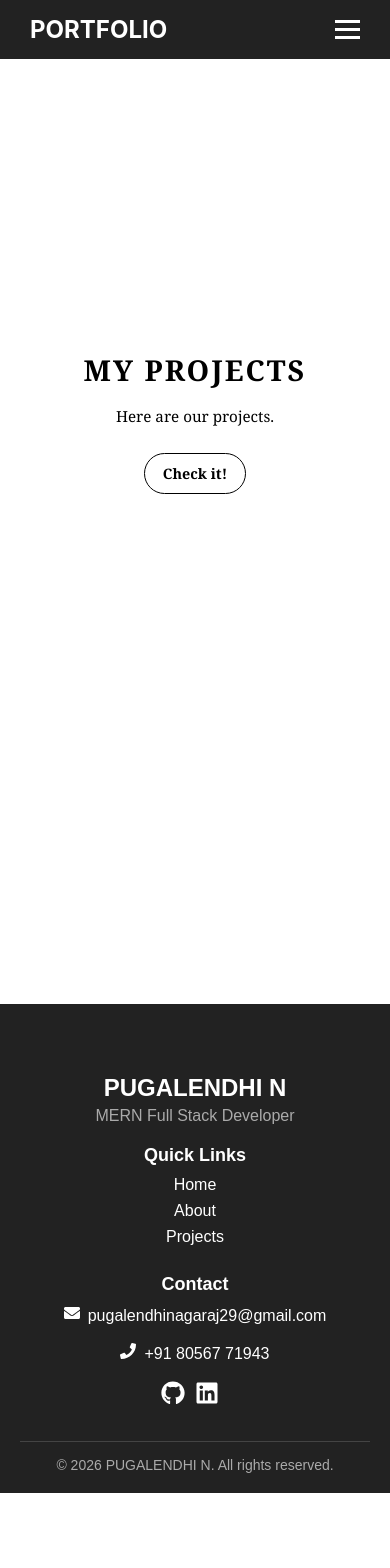
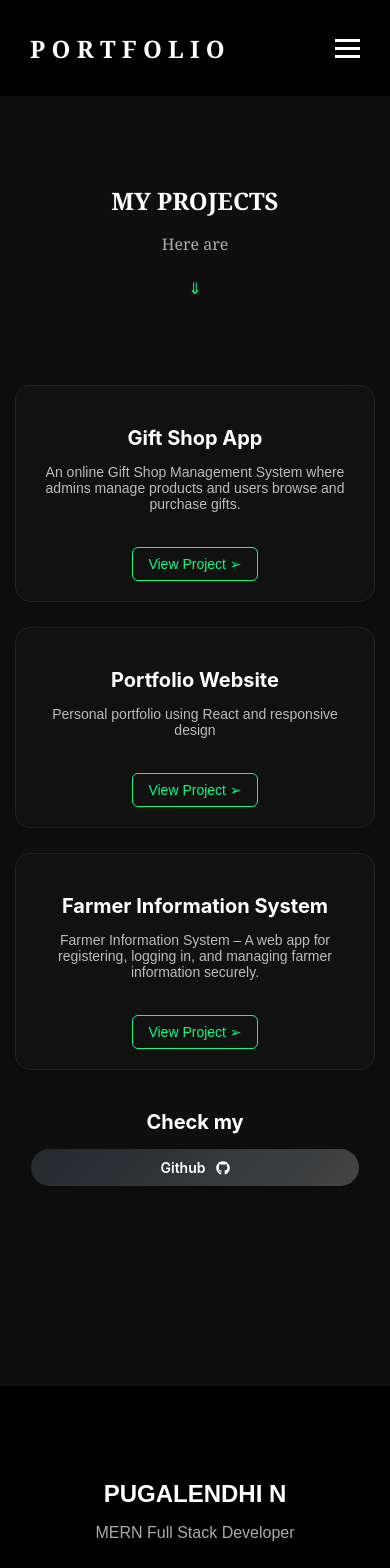
Before and after one commit to PUGALENDHI-N/Portfolio, a React (Create React App) app: page /project in a window 390 px wide. Shown: the top 1568 px of the page. Before the commit the page ends 1493 px from the top, so only its background shows below. Built offline with nearby package versions, Linux system fonts and the light colour scheme.

Commit message:
Updated UI with animated background and styles

```diff
--- a/src/component/Navbar.css
+++ b/src/component/Navbar.css
@@ -3,9 +3,10 @@
   top: 0;
   left: 0;
   width: 100%;
-  background-color: #222;
+  height: 6rem;
+  background-color: black;
   display: flex;
-  justify-content: space-between; /* Logo left, links right */
+  justify-content: space-between;
   align-items: center;
   padding: 15px 30px;
   z-index: 1000;
@@ -17,6 +18,10 @@
   font-size: 24px;
   font-weight: bold;
   text-decoration: none;
+  font-family: Georgia, 'Times New Roman', Times, serif;
+}
+.navbar .logo:hover{
+color: #00ff88;
 }
 
 .navbar .nav-links {
@@ -30,14 +35,17 @@
   font-weight: 500;
   font-size: 18px;
   transition: color 0.3s;
+  font-family: Georgia, 'Times New Roman', Times, serif;
 }
 
 .navbar .nav-links a:hover {
-  text-decoration: underline white 3px;
+ color: #00ff88;
+ text-shadow: 0 0 2px #00ff88;
+
 
 }
 
-/* Hamburger menu for mobile */
+
 .navbar .hamburger {
   display: none;
   flex-direction: column;
@@ -55,16 +63,16 @@
 @media (max-width: 768px) {
   .navbar .nav-links {
     position: absolute;
-    top: 70px; /* navbar height */
-    left: -100%; /* hide links off screen */
+    top: 70px;
+    left: -100%;
     width: 100%;
     flex-direction: column;
-    background-color: #222;
+    background-color: black;
     transition: left 0.3s ease;
   }
 
   .navbar .nav-links.active {
-    left: 0; /* show links when active */
+    left: 0;
   }
 
   .navbar .hamburger {
--- a/src/component/Navbar.js
+++ b/src/component/Navbar.js
@@ -11,7 +11,7 @@ function Navbar() {
 
   return (
     <nav className="navbar">
-      <Link className="logo" to="/">PORTFOLIO</Link>
+      <Link className="logo" to="/">P O R T F O L I O</Link>
 
       <div className={`nav-links ${menuActive ? "active" : ""}`}>
         <Link to="/" onClick={() => setMenuActive(false)}>Home</Link>
--- a/src/css/Footer.css
+++ b/src/css/Footer.css
@@ -1,6 +1,6 @@
-/* Base footer styles */
+
 .footer {
-  background-color: #222;
+  background-color: black;
   color: #fff;
   padding: 50px 20px 20px;
   font-family: Arial, sans-serif;
@@ -54,7 +54,8 @@
 
 .footer-center ul li a:hover,
 .footer-right .footer-social a:hover {
-  text-decoration: underline 3px white;
+color: #00ff88;
+text-shadow:0 0 2px #00ff88;
 }
 
 .footer-right .footer-social a {
@@ -84,7 +85,7 @@
 .footer-icon{
   margin-right: 8px;
 }
-/* Responsive styling */
+
 @media (max-width: 768px) {
   .footer-container {
     flex-direction: column;
--- a/src/css/Home.css
+++ b/src/css/Home.css
@@ -1,44 +1,141 @@
-/* Base styles (large screens) */
+body{
+  background: #0f0f0f;
+}
+
+
 .home-content {
   margin-top: 15rem;
   margin-left: 10rem;
   font-size: 50px;
   font-family: Georgia, 'Times New Roman', Times, serif;
-  line-height: 1.2;
+  line-height: 1.3;
   display: flex;
   align-items: center;
+  color: #fff;
 
-   opacity: 0;
-    animation: fadeIn 2s ease-in-out forwards;
+  opacity: 0;
+  animation: fadeIn 1.5s ease-in-out forwards;
 }
 
+
+.home-content b{
+  background: linear-gradient(90deg, #00ff88, #00ccff);
+  -webkit-background-clip: text;
+  background-clip: text;
+  -webkit-text-fill-color: transparent;
+  color: transparent;
+}
+
+
+.image-container{
+  overflow: hidden;
+  display: inline-block;
+}
+
+
+
+/* Image */
 .image-me{
   height: 280px;
   width: 435px;
   margin-left: 5rem;
+  border-radius: 20px;
 
-   opacity: 0;
-    animation: fadeIn 2s ease-in-out forwards;
+  transition: transform 0.4s ease, box-shadow 0.4s ease, filter 0.4s ease;
 }
 
+/* 🔥 POP-UP HOVER EFFECT */
+.image-me:hover{
+  transform: scale(1.1) translateY(-8px); /* zoom + lift */
+
+}
+
+
 @keyframes fadeIn {
-  from {
+  from{
     opacity: 0;
     transform: translateY(20px);
   }
-  to {
+  to{
     opacity: 1;
     transform: translateY(0);
   }
 }
 
-.m{ color: rgb(1,129,1); }
-.e{ color: rgb(255,176,28); }
-.r{ color: rgb(31,191,255); }
-.n{ color: rgb(84,255,84); }
+.m, .e, .r, .n{
+  position: relative;
+  display: inline-block;
+  transition: transform 0.3s ease;
+  cursor: pointer;
+}
+.m{
+  color:green;
+}
+.e{
+  color:orange;
+}
+.r{
+  color:rgb(0, 204, 255);
+}
+.n{
+   color:rgb(100, 255, 100);
+}
+
+.m:hover{
+ color:green;
+  transform: scale(1.2);
+}
+.e:hover{
+ color:orange;
+  transform: scale(1.2);
+}
+.r:hover{
+ color:rgb(0, 204, 255);
+  transform: scale(1.2);
+}
+.n:hover{
+ color:rgb(100, 255, 100);
+  transform: scale(1.2);
+}
 
 
-/* Medium screens */
+.m::after,
+.e::after,
+.r::after,
+.n::after{
+  position: absolute;
+  bottom: -30px;
+  left: 50%;
+  transform: translateX(-50%) translateY(10px);
+
+  background: black;
+  color: #fff;
+  padding: 5px 10px;
+  font-size: 12px;
+  border-radius: 6px;
+  white-space: nowrap;
+
+  opacity: 0;
+  pointer-events: none;
+
+  transition: all 0.4s ease;
+}
+
+
+.m::after{ content: "MongoDB"; }
+.e::after{ content: "Express.js"; }
+.r::after{ content: "React.js"; }
+.n::after{ content: "Node.js"; }
+
+
+.m:hover::after,
+.e:hover::after,
+.r:hover::after,
+.n:hover::after{
+  opacity: 1;
+  transform: translateX(-50%) translateY(-10px);
+}
+
 @media (max-width: 1200px) {
   .home-content {
     margin-top: 12rem;
@@ -53,79 +150,44 @@
   }
 }
 
-
-/* Tablet view */
 @media (max-width: 768px) {
   .home-content {
-    flex-direction: column;   /* image top, text bottom */
+    flex-direction: column;
     text-align: center;
     margin-left: 0;
     margin-top: 8rem;
     font-size: 34px;
-    margin-right: 3rem;
-
-    opacity: 0;
-    animation: fadeIn 2s ease-in-out forwards;
+    margin-right: 0;
   }
 
   .image-me{
-    width: 600px;
+    width: 90%;
     height: auto;
-    margin: 0 auto 20px auto;
-
-    opacity: 0;
-    animation: fadeIn 2s ease-in-out forwards;
+    margin: 20px auto;
   }
-
-   @keyframes fadeIn {
-  from {
-    opacity: 0;
-    transform: translateY(20px);
-  }
-  to {
-    opacity: 1;
-    transform: translateY(0);
-  }
-}
 }
 
 
-/* Mobile phones */
 @media (max-width: 480px) {
 
-  .home-content {
-    flex-direction: column;
-    text-align: center;
+  .home-content{
     margin-top: 8rem;
-    font-size: 26px;
-    padding: 15px;
-    margin-left: 50px;
-
-    opacity: 0;
-    animation: fadeIn 2s ease-in-out forwards;
+    margin-left: 1.4rem;
+    margin-right: 1rem;
+    font-size: 27px;
+    text-align: left;
+    align-items: flex-start;
   }
 
-  .image-me {
-    width: 400px;   /* bigger image */
+  .home-content p{
+    text-align: left;
+    width: 100%;
+  }
+.image-me {
+    width: 95%;
     height: auto;
-    display: block;
-    margin: 20px auto; /* center image */
-    border-radius: 10px;
-    margin-top: 30px;
-
-      opacity: 0;
-    animation: fadeIn 2.5s ease-in-out forwards;
-
-  }
-
-  @keyframes fadeIn {
-  from {
-    opacity: 0;
-    transform: translateY(20px);
-  }
-  to {
-    opacity: 1;
-    transform: translateY(0);
+    margin: 20px auto;
+    border-radius: 15px;
+    margin-top: -1rem;
   }
 }
-}
--- a/src/css/Project.css
+++ b/src/css/Project.css
@@ -1,24 +1,12 @@
-/* Reset */
-* {
-  margin: 0;
-  padding: 0;
-  box-sizing: border-box;
-}
 
-/* Main Container */
-.project {
-  min-height: 100vh;
-  padding: 40px 20px;
-  display: flex;
-  flex-direction: column;
-  justify-content: center;
-  align-items: center;
+.project{
+  padding: 60px 20px;
   text-align: center;
-  font-family: Georgia, 'Times New Roman', Times, serif;
-  color:black;
+  background: #0f0f0f;
+  color: #fff;
 
-   opacity: 0;
-    animation: fadeIn 1s ease-in-out forwards;
+  opacity: 0;
+  animation: fadeIn 1s ease-in-out forwards;
 }
 
 
@@ -33,96 +21,182 @@
   }
 }
 
-.project h1 {
-  font-size: 3rem;
-  margin-bottom: 15px;
-  letter-spacing: 2px;
 
+.project h1{
+  font-family: Georgia, 'Times New Roman', Times, serif;
+  margin-top: 6rem;
+  font-size: 32px;
+}
+
+.project p{
+  font-family: Georgia, 'Times New Roman', Times, serif;
+  color: #aaa;
 }
 
 
-.project p {
-  font-size: 1.2rem;
-  margin-bottom: 25px;
-  max-width: 600px;
-  line-height: 1.6;
+.project-container{
+  display: grid;
+  grid-template-columns: repeat(3, 1fr);
+  gap: 25px;
+  margin-top: 30px;
 }
 
 
-.project a {
-  text-decoration: none;
-  padding: 8px 25px;
-  background-color: white;
-  color: black;
-  border: black solid 1px;
-  font-weight: bold;
-  border-radius: 40px;
+.project-card{
+  background: #111;
+  color: #fff;
+  padding: 25px;
+  border-radius: 15px;
+  border: 1px solid #222;
   transition: all 0.3s ease;
+  box-shadow: 0 5px 15px rgba(0,0,0,0.3);
 }
 
-.project a:hover {
-  background-color: red;
-  color: black;
-  transform: scale(1.05);
+
+.project-card:hover{
+  transform: translateY(-10px) scale(1.03);
+  box-shadow: 0 10px 25px rgba(0,0,0,0.6);
+  border-color: #00ff88;
+}
+
+
+.project-card h3{
+  margin-bottom: 10px;
+  font-size: 20px;
+}
+
+
+.project-card p{
+  font-size: 14px;
+  color: #bbb;
+  margin-bottom: 15px;
+  font-family: sans-serif;
+}
+
+
+.project-card a{
+  display: inline-block;
+  text-decoration: none;
+  color: #00ff88;
+  padding: 8px 15px;
+  border-radius: 6px;
+  font-size: 14px;
+  border: 1px solid #00ff88;
+  transition: all 0.3s ease;
+  font-family: sans-serif;
+}
+
+
+.project-card a:hover{
+  background: #00ff88;
+  color: #000;
+  box-shadow: 0 0 5px #00ff88;
 }
 
 
 
+.github{
+  margin-top: 60px;
+  text-align: center;
+}
 
-@media (max-width: 768px) {
-  .project h1 {
-    font-size: 2.2rem;
+.github h2{
+  font-size: 28px;
+  margin-bottom: 15px;
+  color: #fff;
+}
+
+
+.github a{
+  display: inline-flex;
+  align-items: center;
+  gap: 10px;
+
+  padding: 12px 25px;
+  font-size: 16px;
+  font-weight: 600;
+
+  color: #fff;
+  background: linear-gradient(135deg, #24292e, #444);
+
+  border-radius: 50px;
+  text-decoration: none;
+
+  transition: all 0.3s ease;
+  box-shadow: 0 5px 15px rgba(0,0,0,0.3);
+}
+
+
+.git-icon{
+  font-size: 20px;
+}
+
+
+.github a:hover{
+  transform: translateY(-5px) scale(1.05);
+  background: linear-gradient(135deg, #000, #333);
+  box-shadow: 0 10px 25px rgba(0,0,0,0.5);
+}
+
+.github a:active{
+  transform: scale(0.95);
+}
+
+@media (max-width: 900px){
+
+  .project-container{
+    grid-template-columns: repeat(2, 1fr);
   }
 
-.project{
-  opacity: 0;
-    animation: fadeIn 1s ease-in-out forwards;
-}
-  @keyframes fadeIn {
-  from {
-    opacity: 0;
-    transform: translateY(20px);
+  .project h1{
+    font-size: 28px;
+    margin-top: 9rem;
   }
-  to {
-    opacity: 1;
-    transform: translateY(0);
+
+  .github h2{
+    font-size: 24px;
   }
-}
-  .project p {
-    font-size: 1rem;
-    padding: 0 10px;
+
+  .github a{
+    padding: 10px 20px;
+    font-size: 14px;
+  }
+
+  .git-icon{
+    font-size: 18px;
   }
 }
 
-/* Mobile */
-@media (max-width: 480px) {
-  .project {
-    padding: 20px 15px;
-    opacity: 0;
-    animation: fadeIn 1s ease-in-out forwards;
+
+@media (max-width: 500px){
+
+  .project-container{
+    grid-template-columns: 1fr;
   }
 
+  .project{
+    padding: 40px 15px;
+  }
 
-  @keyframes fadeIn {
-  from {
-    opacity: 0;
-    transform: translateY(20px);
+  .project h1{
+    font-size: 24px;
   }
-  to {
-    opacity: 1;
-    transform: translateY(0);
+
+  .project-card{
+    padding: 20px;
+  }
+
+  .github{
+    margin-top: 40px;
+  }
+
+  .github h2{
+    font-size: 20px;
+  }
+
+  .github a{
+    width: 80%;
+    justify-content: center;
+    font-size: 14px;
   }
 }
-  .project h1 {
-    font-size: 1.8rem;
-  }
-
-  .project p {
-    font-size: 0.95rem;
-  }
-
-  .project a {
-    padding: 10px 18px;
-    font-size: 0.9rem;
-  }
-}
--- a/src/pages/Footer.js
+++ b/src/pages/Footer.js
@@ -15,9 +15,9 @@ function Footer() {
         <div className="footer-center">
           <h4>Quick Links</h4>
           <ul>
-            <li><a href="#home">Home</a></li>
-            <li><a href="#about">About</a></li>
-            <li><a href="#projects">Projects</a></li>
+            <li><a href="/">Home</a></li>
+            <li><a href="/about">About</a></li>
+            <li><a href="/project">Projects</a></li>
           </ul>
         </div>
 
@@ -27,19 +27,19 @@ function Footer() {
           <p>
             <FaEnvelope className="footer-icon" />
             pugalendhinagaraj29@gmail.com
-          </p> <br/>
+          </p>
 
           <p>
             <FaPhone className="footer-icon" />
             +91 80567 71943
           </p>
-<br/>
+
           <div className="footer-social">
             <a href="https://github.com/PUGALENDHI-N" target="_blank" rel="noreferrer">
               <FaGithub />
             </a>
 
-            <a href="https://linkedin.com/in/yourusername" target="_blank" rel="noreferrer">
+            <a href="https://www.linkedin.com/in/pugalendhi12?utm_source=share&utm_campaign=share_via&utm_content=profile&utm_medium=android_app" target="_blank" rel="noreferrer">
               <FaLinkedin />
             </a>
           </div>
--- a/src/pages/Home.js
+++ b/src/pages/Home.js
@@ -12,7 +12,9 @@ function Home() {
        <img src={img}  alt="img" className="image-me"/>
     </div>
     </div>
+    <div>
 
+    </div>
 
     </>
 
--- a/src/pages/Project.js
+++ b/src/pages/Project.js
@@ -1,12 +1,53 @@
 import React from "react";
 import "../css/Project.css";
+import { FaGithub } from "react-icons/fa";
+
 function Project() {
   return (
     <div className="project">
       <h1>MY PROJECTS</h1>
-      <p>Here are our projects.</p>
-      <a href="https://github.com/PUGALENDHI-N">Check it!</a>
+      <p>Here are <br/> <br/> <span style={{color: "#00ff88"}}>⇓</span> </p> <br/> <br/>
+
+      <div className="project-container">
+
+        {/* Project 1 */}
+        <div className="project-card">
+          <h3>Gift Shop App</h3>
+          <p>An online Gift Shop Management System where admins manage products and users browse and purchase gifts.</p> <br/>
+          <a href="https://github.com/PUGALENDHI-N/Gift-Shop_Management_System" target="_blank" rel="noreferrer">
+            View Project  ➢
+          </a>
+        </div>
+
+        {/* Project 2 */}
+        <div className="project-card">
+          <h3>Portfolio Website</h3>
+          <p>Personal portfolio using React and responsive design</p> <br/>
+          <a href="https://github.com/PUGALENDHI-N/Portfolio" target="_blank" rel="noreferrer">
+            View Project ➢
+          </a>
+        </div>
+
+        {/* Project 3 */}
+        <div className="project-card">
+          <h3>Farmer Information  System</h3>
+          <p>Farmer Information System – A web app for registering, logging in, and managing farmer information securely.</p> <br/>
+          <a href="https://github.com/PUGALENDHI-N/Farmer_Information_System" target="_blank" rel="noreferrer">
+            View Project ➢
+          </a>
+        </div>
+
+      </div>
+      <div className="github">
+        <h2>Check my  </h2>
+<a href="https://github.com/PUGALENDHI-N" target="_blank" rel="noreferrer">
+             Github <FaGithub />
+            </a>
+      </div>
+
+
     </div>
+
   );
 }
 
```
Also changed, not shown: src/css/About.css (+37 -73 lines), src/pages/About.js (+5 -5 lines).
